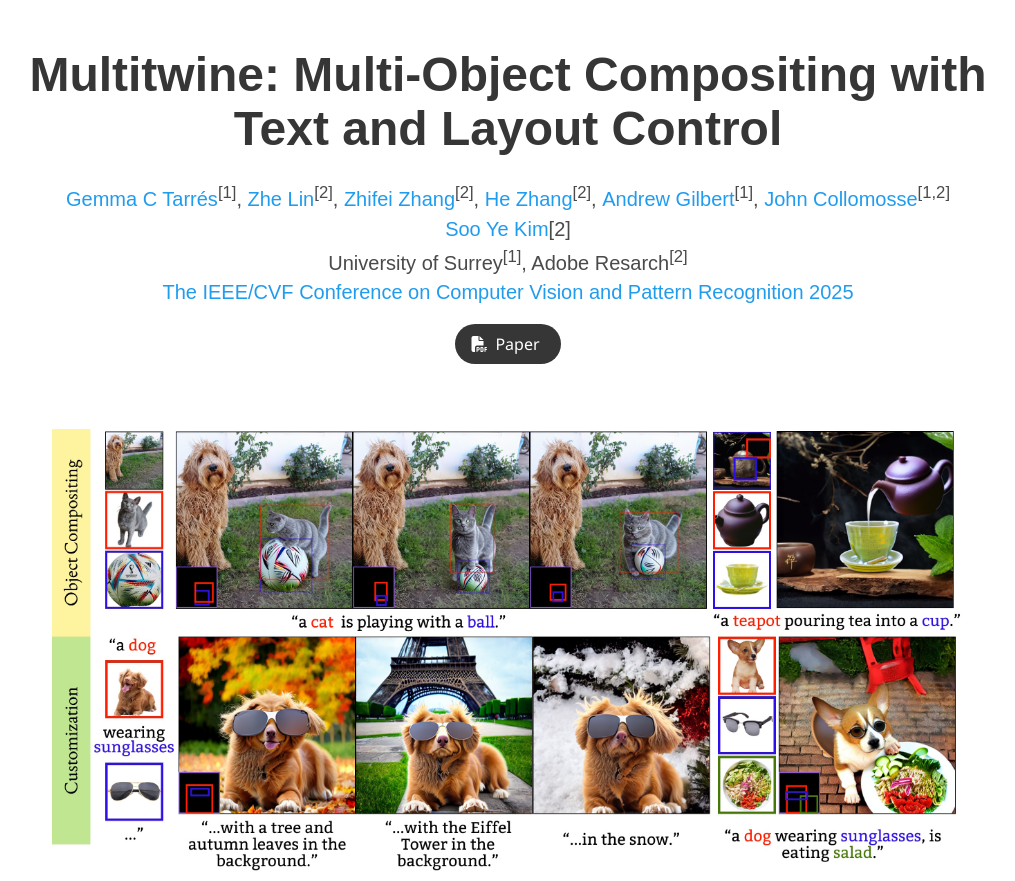
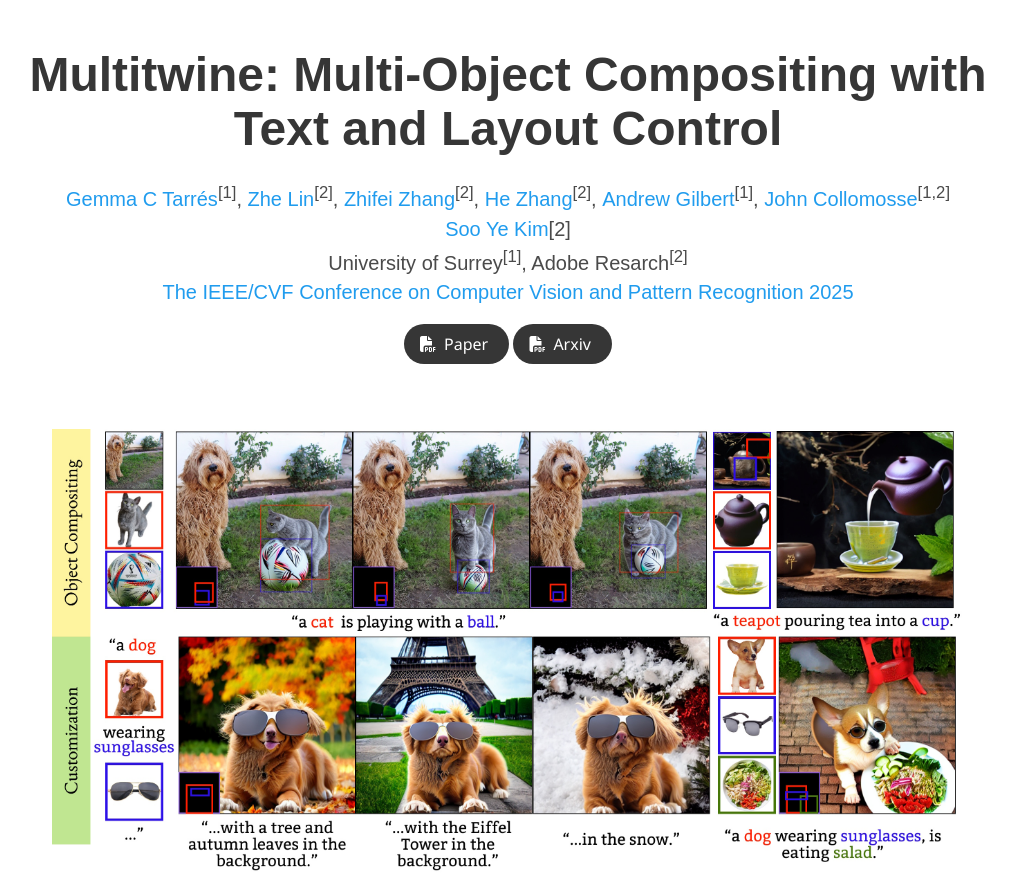
Before and after one commit to andrewjohngilbert/multitwine, a plain HTML site: page index.html in a window 1280 px wide. Shown: the top 881 px of the page, without its empty margins (132-1147 px from the left). Drawn offline with nearby package versions, Linux system fonts and the light colour scheme; some icons are missing; a web font is replaced by a local one.

Commit message:
Update index.html

```diff
--- a/index.html
+++ b/index.html
@@ -90,7 +90,7 @@
 
                   <div class="column has-text-centered">
                     <div class="publication-links">
-                         <!-- Arxiv PDF link -->
+                         <!-- Paper PDF link -->
                       <span class="link-block">
                         <a href="https://andrewjohngilbert.github.io/multitwine/assets/Mutitwine_Paper.pdf" target="_blank"
                         class="external-link button is-normal is-rounded is-dark">
@@ -98,6 +98,17 @@
                           <i class="fas fa-file-pdf"></i>
                         </span>
                         <span>Paper</span>
+                      </a>
+                    </span>
+
+                       <!-- Arxiv PDF link -->
+                       <span class="link-block">
+                        <a href="https://arxiv.org/abs/2502.05165" target="_blank"
+                        class="external-link button is-normal is-rounded is-dark">
+                        <span class="icon">
+                          <i class="fas fa-file-pdf"></i>
+                        </span>
+                        <span>Arxiv</span>
                       </a>
                     </span>
 
```
